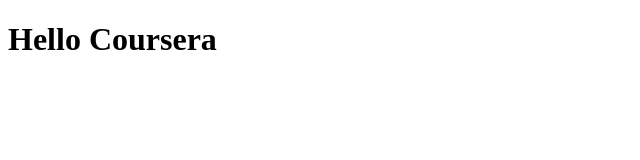
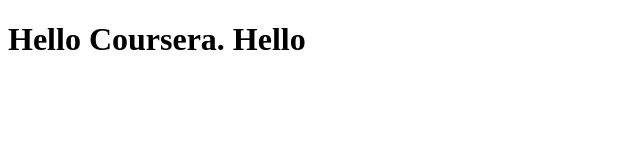
Before and after one commit to anahita2510/coursera-test, a plain HTML site: page site/index.html in a window 1280 px wide. Shown: the whole page, without its empty margins (0-640 px from the left). Drawn offline with Linux system fonts and the light colour scheme.

Commit message:
Small Addition

```diff
--- a/site/index.html
+++ b/site/index.html
@@ -5,6 +5,6 @@
     <title>Hello Coursera!</title>
   </head>
   <body>
-<h1>Hello Coursera</h1>
+<h1>Hello Coursera. Hello</h1>
   </body>
 </html>
```
